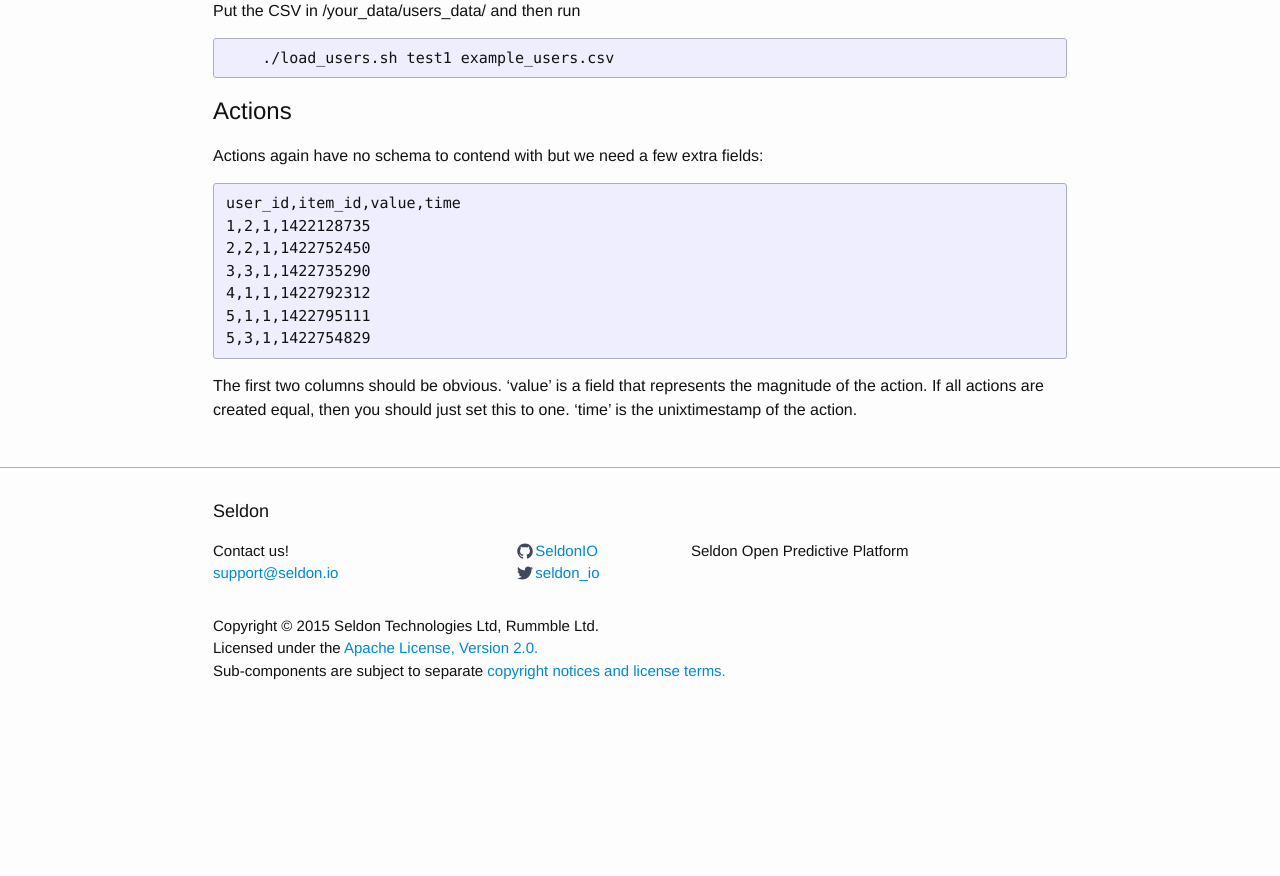
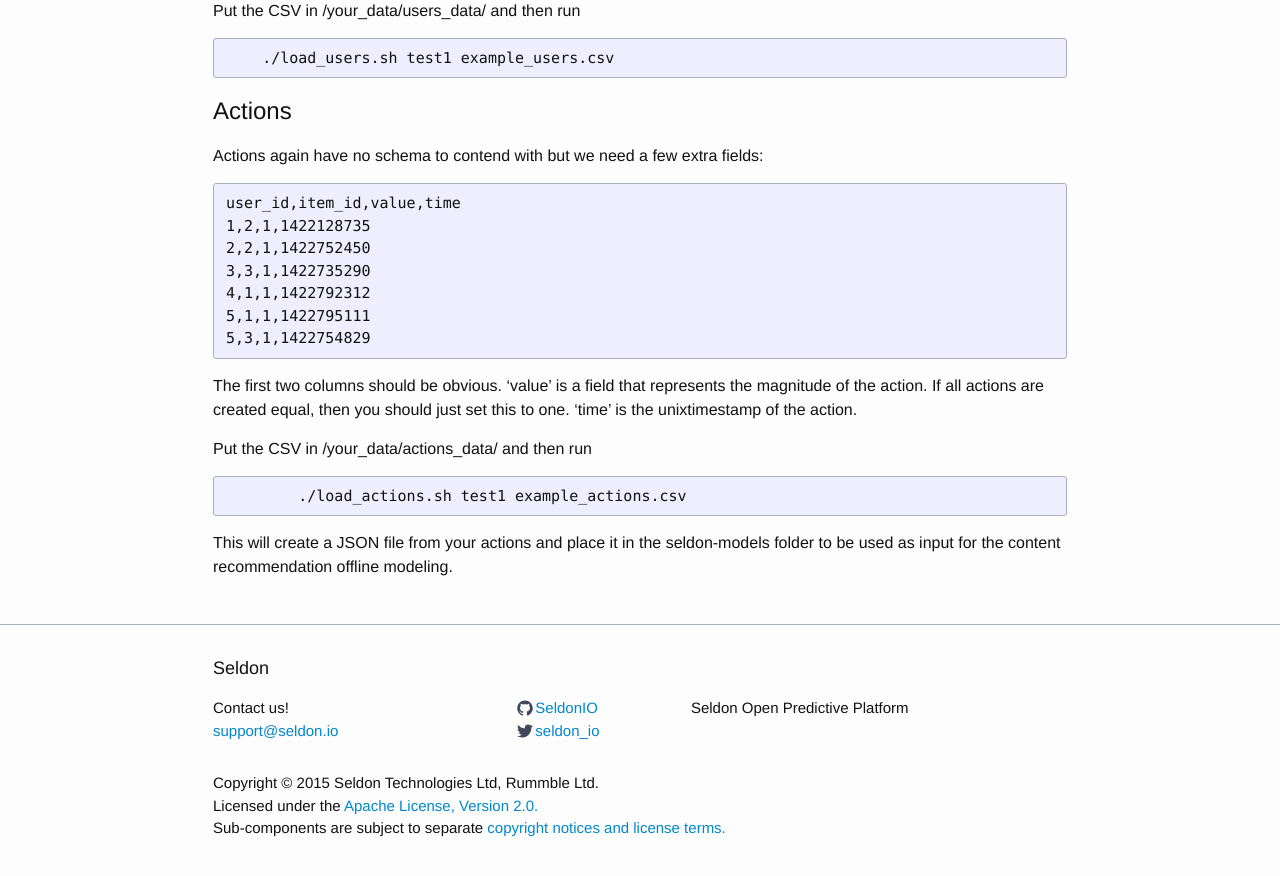
Before and after one commit to SeldonIO/seldonio.github.com, a Jekyll site: the page built from data.md, in a window 1280 px wide and 900 px high, scrolled down 3031 px. Shown: the top 876 px of the window. Built offline with Jekyll 4.4.1, drawn with Linux system fonts in a browser that asks for light colours; before the commit the page ends 3773 px from its top, so only the background shows below that; grey boxes are pictures that could not be loaded.

Commit message:
add missing actions load for VM

```diff
--- a/data.md
+++ b/data.md
@@ -145,3 +145,10 @@ user_id,item_id,value,time
 {% endhighlight %}
 
 The first two columns should be obvious. 'value' is a field that represents the magnitude of the action. If all actions are created equal, then you should just set this to one. 'time' is the unixtimestamp of the action.
+
+Put the CSV in /your_data/actions_data/ and then run
+{% highlight bash %}
+	./load_actions.sh test1 example_actions.csv
+{% endhighlight %}
+
+This will create a JSON file from your actions and place it in the seldon-models folder to be used as input for the content recommendation offline modeling.
```
